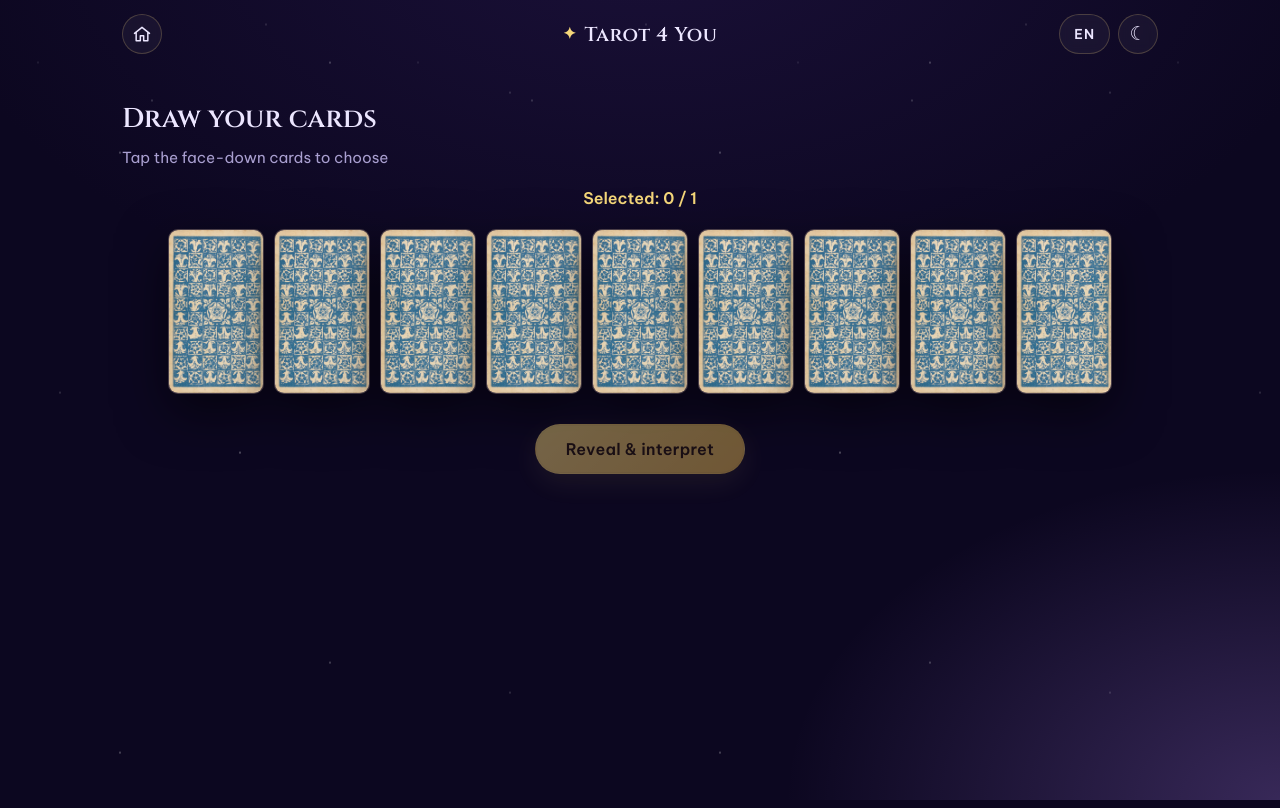
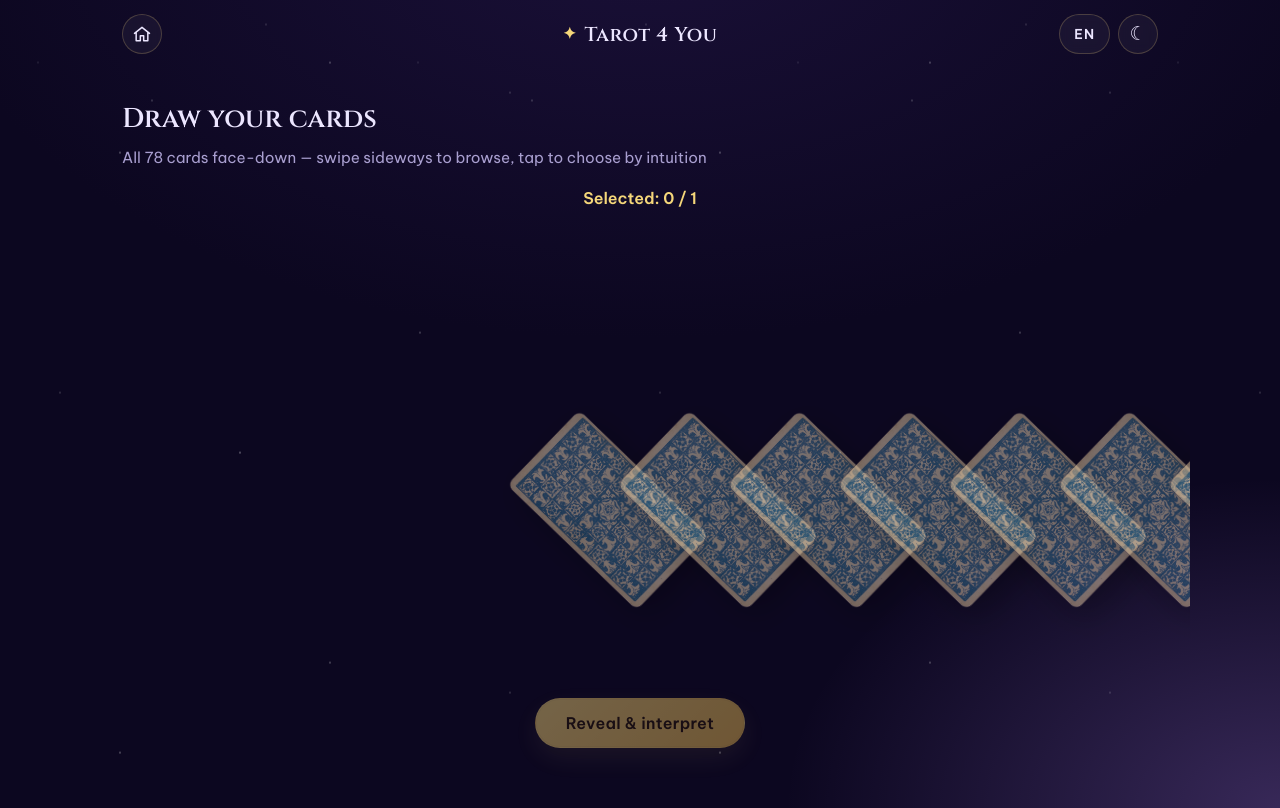
Before and after one commit to ChauVV/Tarot-4-You, a React (Vite) app: page /draw in a window 1280 px wide. Built offline with nearby package versions, Linux system fonts and the light colour scheme.

Commit message:
update UI

```diff
--- a/src/i18n/strings.ts
+++ b/src/i18n/strings.ts
@@ -36,8 +36,8 @@ export const UI = {
   // Draw
   drawTitle: { vi: 'Rút bài', en: 'Draw your cards' },
   drawHint: {
-    vi: 'Chạm vào các lá bài đang úp để chọn',
-    en: 'Tap the face-down cards to choose',
+    vi: 'Cả bộ 78 lá đang úp — vuốt ngang để xem, chạm để chọn theo trực giác',
+    en: 'All 78 cards face-down — swipe sideways to browse, tap to choose by intuition',
   },
   selected: { vi: 'Đã chọn', en: 'Selected' },
   reveal: { vi: 'Lật bài & giải', en: 'Reveal & interpret' },
--- a/src/screens/Draw.tsx
+++ b/src/screens/Draw.tsx
@@ -1,12 +1,16 @@
-import { useEffect, useMemo, useState } from 'react'
+import { useEffect, useMemo, useRef, useState } from 'react'
 import { useNavigate } from 'react-router-dom'
-import { motion } from 'framer-motion'
 import Layout from '../components/Layout'
 import { CARD_BACK } from '../data/cards'
 import { useLang } from '../context/LanguageContext'
 import { useReading } from '../context/ReadingContext'
 import { getSpread } from '../data/spreads'
-import { drawCards } from '../utils/draw'
+import { buildShuffledDeck } from '../utils/draw'
+
+// Fan tuning: degrees of tilt per card away from centre, and how far the arc drops.
+const ROT_PER_CARD = 9
+const MAX_ROT = 46
+const ARC_RADIUS = 300
 
 export default function Draw() {
   const { t } = useLang()
@@ -19,12 +23,93 @@ export default function Draw() {
   }, [spread, navigate])
 
   const count = spread?.count ?? 1
-  // How many face-down cards to offer for the choice.
-  const pool = Math.max(9, count + 5)
 
-  // Predetermined draw (which actual cards + orientation) — assigned in pick order.
-  const predrawn = useMemo(() => drawCards(count), [count])
+  // The full 78-card deck, shuffled once — each position is a real card.
+  const deck = useMemo(() => buildShuffledDeck(), [])
   const [selected, setSelected] = useState<number[]>([])
+
+  const scrollerRef = useRef<HTMLDivElement>(null)
+  const cardEls = useRef<(HTMLButtonElement | null)[]>([])
+  // True when the last pointer interaction was a drag, so we don't also select a card.
+  const draggedRef = useRef(false)
+
+  // Hand-fan effect: the card nearest the centre stands upright and large;
+  // the rest tilt and arc outward like cards held in a hand.
+  useEffect(() => {
+    const scroller = scrollerRef.current
+    if (!scroller) return
+    let raf = 0
+    const update = () => {
+      raf = 0
+      const centre = scroller.scrollLeft + scroller.clientWidth / 2
+      for (const el of cardEls.current) {
+        if (!el) continue
+        const cardCentre = el.offsetLeft + el.offsetWidth / 2
+        const d = (cardCentre - centre) / el.offsetWidth
+        const ad = Math.min(Math.abs(d), 6)
+        const rot = Math.max(-MAX_ROT, Math.min(MAX_ROT, d * ROT_PER_CARD))
+        const ty = ARC_RADIUS * (1 - Math.cos((rot * Math.PI) / 180))
+        const scale = Math.max(0.7, 1 - 0.05 * ad)
+        const opacity = Math.max(0.5, 1 - 0.1 * ad)
+        el.style.transform = `translateY(${ty}px) rotate(${rot}deg) scale(${scale})`
+        el.style.opacity = String(opacity)
+        el.style.zIndex = String(1000 - Math.round(ad * 10))
+      }
+    }
+    const onScroll = () => {
+      if (!raf) raf = requestAnimationFrame(update)
+    }
+
+    // --- Mouse drag-to-scroll (desktop) + wheel-to-scroll-horizontally ---
+    let isDown = false
+    let startX = 0
+    let startScroll = 0
+    const onPointerDown = (e: PointerEvent) => {
+      if (e.pointerType !== 'mouse') return // touch/pen scroll natively
+      isDown = true
+      draggedRef.current = false
+      startX = e.clientX
+      startScroll = scroller.scrollLeft
+    }
+    const onPointerMove = (e: PointerEvent) => {
+      if (!isDown) return
+      const dx = e.clientX - startX
+      // Only enter "drag" mode once the mouse actually moves — otherwise it's a click.
+      if (!draggedRef.current && Math.abs(dx) > 4) {
+        draggedRef.current = true
+        scroller.classList.add('dragging')
+      }
+      if (draggedRef.current) scroller.scrollLeft = startScroll - dx
+    }
+    const endDrag = () => {
+      isDown = false
+      scroller.classList.remove('dragging')
+    }
+    const onWheel = (e: WheelEvent) => {
+      if (Math.abs(e.deltaY) <= Math.abs(e.deltaX)) return // already horizontal
+      e.preventDefault()
+      scroller.scrollLeft += e.deltaY
+    }
+
+    scroller.addEventListener('scroll', onScroll, { passive: true })
+    scroller.addEventListener('pointerdown', onPointerDown)
+    window.addEventListener('pointermove', onPointerMove)
+    window.addEventListener('pointerup', endDrag)
+    scroller.addEventListener('wheel', onWheel, { passive: false })
+    window.addEventListener('resize', onScroll)
+    // Start with the middle of the deck centred.
+    scroller.scrollLeft = (scroller.scrollWidth - scroller.clientWidth) / 2
+    update()
+    return () => {
+      scroller.removeEventListener('scroll', onScroll)
+      scroller.removeEventListener('pointerdown', onPointerDown)
+      window.removeEventListener('pointermove', onPointerMove)
+      window.removeEventListener('pointerup', endDrag)
+      scroller.removeEventListener('wheel', onWheel)
+      window.removeEventListener('resize', onScroll)
+      if (raf) cancelAnimationFrame(raf)
+    }
+  }, [deck.length])
 
   if (!spread) return null
 
@@ -36,9 +121,18 @@ export default function Draw() {
     })
   }
 
+  const onCard = (i: number) => {
+    // Ignore the click that ends a drag.
+    if (draggedRef.current) {
+      draggedRef.current = false
+      return
+    }
+    cardEls.current[i]?.scrollIntoView({ behavior: 'smooth', inline: 'center', block: 'nearest' })
+    toggle(i)
+  }
+
   const reveal = () => {
-    // selection order -> predetermined cards
-    setDrawn(predrawn)
+    setDrawn(selected.map((i) => deck[i]))
     navigate('/reading')
   }
 
@@ -51,24 +145,24 @@ export default function Draw() {
           {t('selected')}: {selected.length} / {count}
         </p>
 
-        <div className="draw-fan">
-          {Array.from({ length: pool }).map((_, i) => {
+        <div className="draw-fan" ref={scrollerRef}>
+          {deck.map((_, i) => {
             const order = selected.indexOf(i)
             const isSel = order !== -1
             return (
-              <motion.button
+              <button
                 key={i}
+                ref={(el) => {
+                  cardEls.current[i] = el
+                }}
                 type="button"
                 className={`fan-card ${isSel ? 'selected' : ''}`}
-                onClick={() => toggle(i)}
-                whileHover={{ y: -14 }}
-                animate={{ y: isSel ? -28 : 0 }}
-                transition={{ type: 'spring', stiffness: 300, damping: 22 }}
+                onClick={() => onCard(i)}
                 aria-pressed={isSel}
               >
                 <img src={CARD_BACK} alt="" draggable={false} />
                 {isSel && <span className="fan-badge">{order + 1}</span>}
-              </motion.button>
+              </button>
             )
           })}
         </div>
--- a/src/screens/Reading.tsx
+++ b/src/screens/Reading.tsx
@@ -18,6 +18,7 @@ export default function Reading() {
   const { add } = useJournal()
 
   const [flipped, setFlipped] = useState<boolean[]>(() => drawn.map(() => false))
+  const [deepOpen, setDeepOpen] = useState<boolean[]>(() => drawn.map(() => false))
   const [savedId, setSavedId] = useState<string | null>(null)
 
   useEffect(() => {
@@ -27,6 +28,7 @@ export default function Reading() {
   if (!drawn.length || !spread) return null
 
   const flip = (i: number) => setFlipped((p) => p.map((v, idx) => (idx === i ? true : v)))
+  const toggleDeep = (i: number) => setDeepOpen((p) => p.map((v, idx) => (idx === i ? !v : v)))
   const flipAll = () => setFlipped(drawn.map(() => true))
   const allFlipped = flipped.every(Boolean)
 
@@ -90,8 +92,27 @@ export default function Reading() {
                       </p>
                       <p className="interp-text">{bi(m.text)}</p>
                       <div className="interp-deep">
-                        <span className="deep-label">✦ {t('inDepth')}</span>
-                        <p className="interp-text">{bi(deepInterpret(d, pos, topic))}</p>
+                        <button
+                          className="deep-toggle"
+                          onClick={() => toggleDeep(i)}
+                          aria-expanded={deepOpen[i]}
+                        >
+                          <span className="deep-label">✦ {t('inDepth')}</span>
+                          <span className={`deep-chevron ${deepOpen[i] ? 'open' : ''}`}>›</span>
+                        </button>
+                        <AnimatePresence>
+                          {deepOpen[i] && (
+                            <motion.div
+                              className="deep-body"
+                              initial={{ opacity: 0, height: 0 }}
+                              animate={{ opacity: 1, height: 'auto' }}
+                              exit={{ opacity: 0, height: 0 }}
+                              transition={{ duration: 0.3 }}
+                            >
+                              <p className="interp-text">{bi(deepInterpret(d, pos, topic))}</p>
+                            </motion.div>
+                          )}
+                        </AnimatePresence>
                       </div>
                     </motion.div>
                   )}
--- a/src/styles/index.css
+++ b/src/styles/index.css
@@ -619,43 +619,69 @@ img {
 }
 .draw-fan {
   display: flex;
-  flex-wrap: wrap;
-  justify-content: center;
-  gap: 10px;
+  flex-wrap: nowrap;
+  align-items: flex-start;
+  overflow-x: auto;
+  overflow-y: hidden;
+  padding: 60px 0 120px;
+  padding-inline: calc(50% - min(23vw, 75px));
+  margin: 0 calc(-1 * clamp(14px, 4vw, 32px));
+  scroll-snap-type: x mandatory;
+  -webkit-overflow-scrolling: touch;
+  scrollbar-width: thin;
+  cursor: grab;
+}
+.draw-fan.dragging {
+  cursor: grabbing;
+  scroll-snap-type: none;
+  user-select: none;
+}
+.draw-fan.dragging .fan-card {
+  pointer-events: none;
 }
 .fan-card {
   position: relative;
   cursor: pointer;
-  width: clamp(64px, 18vw, 96px);
+  flex: 0 0 auto;
+  width: min(46vw, 150px);
+  margin-inline: -20px;
   aspect-ratio: var(--card-ratio);
-  border-radius: 10px;
+  scroll-snap-align: center;
+  border-radius: 12px;
   border: 1px solid var(--border);
   background: var(--surface-solid);
   padding: 0;
   overflow: hidden;
   box-shadow: var(--shadow);
+  will-change: transform, opacity;
+}
+.fan-card:first-child {
+  margin-inline-start: 0;
+}
+.fan-card:last-child {
+  margin-inline-end: 0;
+}
+.fan-card.selected {
+  border-color: var(--accent);
+  box-shadow: 0 0 0 2px var(--accent), 0 0 28px var(--glow);
 }
 .fan-card img {
   width: 100%;
   height: 100%;
   object-fit: cover;
 }
-.fan-card.selected {
-  border-color: var(--accent);
-  box-shadow: 0 0 0 2px var(--accent), 0 0 24px var(--glow);
-}
 .fan-badge {
   position: absolute;
-  top: 4px;
-  right: 4px;
-  width: 22px;
-  height: 22px;
+  top: 2px;
+  right: 2px;
+  width: 18px;
+  height: 18px;
   display: grid;
   place-items: center;
   border-radius: 999px;
   background: var(--accent);
   color: #2a1a07;
-  font-size: 0.78rem;
+  font-size: 0.7rem;
   font-weight: 700;
 }
 
@@ -748,22 +774,43 @@ img {
 }
 .interp-deep {
   margin-top: 10px;
-  padding-top: 12px;
+  padding-top: 10px;
   border-top: 1px dashed var(--border);
 }
+.deep-toggle {
+  display: flex;
+  align-items: center;
+  justify-content: space-between;
+  width: 100%;
+  gap: 8px;
+  background: none;
+  border: none;
+  padding: 4px 0;
+  cursor: pointer;
+}
 .deep-label {
-  display: block;
   font-family: var(--font-display);
   font-size: 0.8rem;
   letter-spacing: 1px;
   text-transform: uppercase;
   color: var(--accent);
-  margin-bottom: 6px;
+}
+.deep-chevron {
+  color: var(--accent);
+  font-size: 1.3rem;
+  line-height: 1;
+  transition: transform 0.25s ease;
+}
+.deep-chevron.open {
+  transform: rotate(90deg);
+}
+.deep-body {
+  overflow: hidden;
 }
 .interp-deep .interp-text {
   font-size: 1.05rem;
   line-height: 1.65;
-  margin-bottom: 4px;
+  margin: 8px 0 4px;
 }
 
 .cotd-card {
--- a/src/utils/draw.ts
+++ b/src/utils/draw.ts
@@ -12,11 +12,14 @@ export function shuffle<T>(arr: readonly T[]): T[] {
 }
 
 /** Probability a card lands reversed. */
-const REVERSED_CHANCE = 0.4
+export const REVERSED_CHANCE = 0.4
+
+/** A full 78-card deck, shuffled, each card pre-assigned an orientation. */
+export function buildShuffledDeck(): DrawnCard[] {
+  return shuffle(DECK).map((card) => ({ card, reversed: Math.random() < REVERSED_CHANCE }))
+}
 
 /** Draw `count` distinct cards from a freshly shuffled deck, each with a chance of being reversed. */
 export function drawCards(count: number): DrawnCard[] {
-  return shuffle(DECK)
-    .slice(0, count)
-    .map((card) => ({ card, reversed: Math.random() < REVERSED_CHANCE }))
+  return buildShuffledDeck().slice(0, count)
 }
```
Also changed, not shown: src/screens/Journal.tsx (+32 -2 lines).
